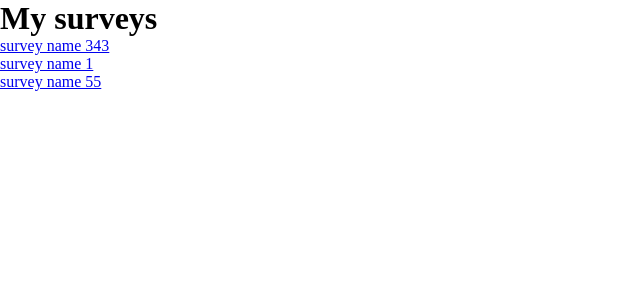
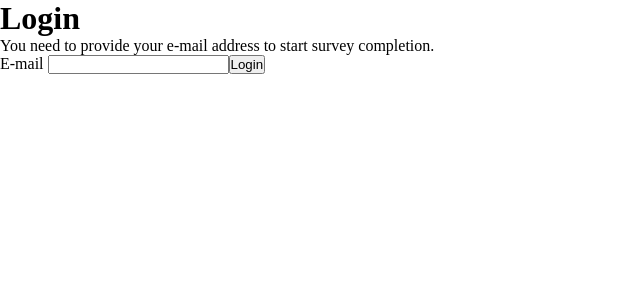
Before and after one commit to krzysztofmeler/take-web-app, a React app: page /my-surveys in a window 1280 px wide. Shown: the top 300 px of the page, without its empty margins (0-640 px from the left). Built offline with nearby package versions, Linux system fonts and the light colour scheme.

Commit message:
added: real survey list from backend

```diff
--- a/src/components/pages/MySurveysPage.tsx
+++ b/src/components/pages/MySurveysPage.tsx
@@ -1,54 +1,136 @@
 import { FC, useEffect, useState } from 'react';
 import { Link } from 'react-router-dom';
-// import { useRequest } from '../../hooks/useRequest.hook';
-
-interface Survey {
-    surveyId: number;
-    surveyName: string;
-}
+import { TextInput } from '../forms/TextInput';
+import { jsSubmit } from '../../utils/js-submit';
+import { useRequest } from '../../hooks/useRequest.hook';
+import { Student } from '../../model/existing-objects/Student';
+import { BasicSurvey } from '../../model/existing-objects/Survey';
+import { ResponseError } from '../../errors/types/ResponseError';
 
 const MySurveysPage: FC = () => {
-    const [surveys, setSurveys] = useState<Survey[]>([]);
-    const [processing, setProcessing] = useState<boolean>(true);
+    const [studentId, setStudentId] = useState<number | null>(null);
+    const [email, setEmail] = useState<string>('');
 
-    const studentId = 'dfsf';
+    const {
+        send: requestStudentByEmail,
+        data: studentResponse,
+        ...studentRequest
+    } = useRequest();
+    const {
+        send: requestAllSurveys,
+        data: allSurveysResponse,
+        ...allSurveysRequest
+    } = useRequest();
+    const {
+        send: requestFilledSurveys,
+        data: filledSurveysResponse,
+        ...filledSurveysRequest
+    } = useRequest();
 
-    // const { data, processing, error } = useRequest(`http://127.0.0.1/students/${studentId}/surveys`, { method: 'GET' });
-    //
-    //
-    // useEffect(() => {
-    //   if (!! data)
-    //     setSurveys(data as Survey[]);
-    // }, [data]);
+    const submitEmail = () => {
+        requestStudentByEmail(
+            `http://localhost:8091/znowututaj-1.0-SNAPSHOT/api/students/by-email?email=${encodeURIComponent(
+                email,
+            )}`,
+            { method: 'GET', mode: 'cors' },
+        );
+    };
 
     useEffect(() => {
-        try {
-            setTimeout(() => {
-                setSurveys([
-                    {
-                        surveyId: 343,
-                        surveyName: 'survey name 343',
-                    },
-                    {
-                        surveyId: 1,
-                        surveyName: 'survey name 1',
-                    },
-                    { surveyId: 55, surveyName: 'survey name 55' },
-                ]);
-                setProcessing(false);
-            }, 1200);
-        } catch (err) {
-            console.error(err);
+        if (studentRequest.error) {
+            // todo: better error handling
+            if (studentRequest.error instanceof ResponseError) {
+                window.alert('Student not found by this email');
+            } else {
+                window.alert('An error occurred');
             }
-    }, []);
+        }
+    }, [studentRequest.error]);
 
+    useEffect(() => {
+        // Checking of student by email request result
+        if (studentResponse && Object.hasOwn(studentResponse, 'studentId')) {
+            setStudentId((studentResponse as Student).studentId);
+        }
+    }, [studentResponse]);
+
+    useEffect(() => {
+        if (studentId) {
+            // student id is set, so we can ask for all surveys and surveys filled by this student
+            requestFilledSurveys(
+                `http://localhost:8091/znowututaj-1.0-SNAPSHOT/api/students/${studentId}/surveys`,
+                { method: 'GET', mode: 'cors' },
+            );
+
+            requestAllSurveys(
+                'http://localhost:8091/znowututaj-1.0-SNAPSHOT/api/surveys',
+                { method: 'GET', mode: 'cors' },
+            );
+        }
+    }, [studentId]);
+
+    const [surveys, setSurveys] = useState<BasicSurvey[]>([]);
+
+    useEffect(() => {
+        /*
+        There is no single endpoint we can ask for surveys so the list of
+        surveys to be filled need to be prepared from data about all surveys.
+        We need list of surveys filled by student and subtract them from
+        list of all surveys so the result contains only surveys without
+        answers from this student.
+         */
+
+        if (filledSurveysResponse !== null && allSurveysResponse !== null) {
+            const filteredSurveys = (
+                allSurveysResponse as BasicSurvey[]
+            ).filter(
+                (survey) =>
+                    !(filledSurveysResponse as BasicSurvey[]).find(
+                        (s) => s.surveyId === survey.surveyId,
+                    ),
+            );
+
+            setSurveys(filteredSurveys);
+        }
+    }, [filledSurveysResponse, allSurveysResponse]);
+
+    if (!studentId) {
+        return (
+            <>
+                <h1>Login</h1>
+                <p>
+                    You need to provide your e-mail address to start survey
+                    completion.
+                </p>
+                <form>
+                    <TextInput
+                      value={email}
+                      updateValue={setEmail}
+                      label="E-mail"
+                    />
+                    <input
+                      type="submit"
+                      value="Login"
+                      onClick={jsSubmit(submitEmail)}
+                    />
+                </form>
+            </>
+        );
+    } else {
         return (
             <div>
                 <h1>My surveys</h1>
+                <p>List contains all surveys you had not filled yet.</p>
 
                 <div>
-                {processing && <div>loading list of your surveys...</div>}
-                {!processing && (
+                    {(studentRequest.processing ||
+                        filledSurveysRequest.processing) && (
+                        <div>loading list of your surveys...</div>
+                    )}
+                    {!(
+                        studentRequest.processing ||
+                        filledSurveysRequest.processing
+                    ) && (
                         <ul>
                             {surveys.map((survey) => (
                                 <li key={survey.surveyId}>
@@ -56,7 +138,7 @@ const MySurveysPage: FC = () => {
                                     <Link
                                       to={`/complete-survey/${survey.surveyId}`}
                                     >
-                                    {survey.surveyName}
+                                        {survey.name}
                                     </Link>
                                 </li>
                             ))}
@@ -65,6 +147,7 @@ const MySurveysPage: FC = () => {
                 </div>
             </div>
         );
+    }
 };
 
 export { MySurveysPage };
```
Lines whose indentation alone changed are shown as unchanged.
